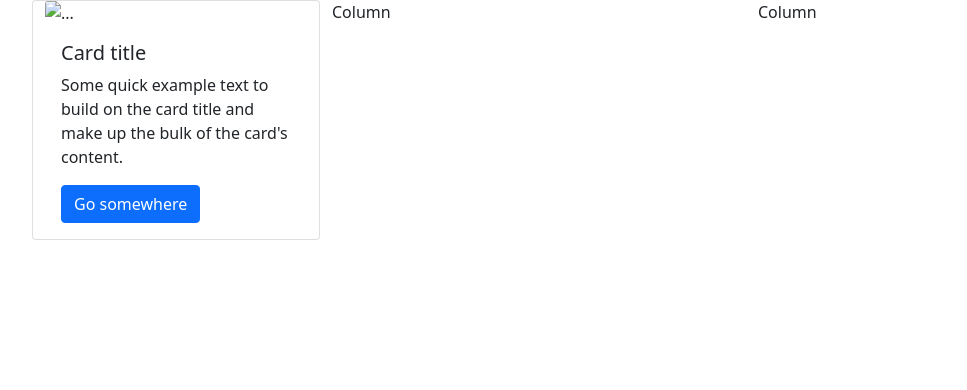
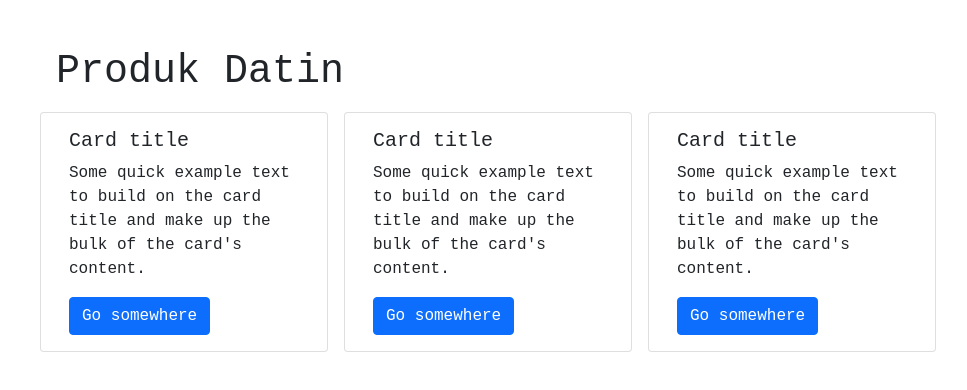
Before and after one commit to ilkompendek/produk-datin, a plain HTML site: page produk-datin/produk-datin.html in a window 1280 px wide. Shown: the whole page, without its empty margins (38-1005 px from the left). Drawn offline with nearby package versions, Linux system fonts and the light colour scheme.

Commit message:
first commit

```diff
--- /dev/null
+++ b/produk-datin/data.js
@@ -0,0 +1,3 @@
+data = {
+    ["nama produk": "", ],
+}
--- a/produk-datin/produk-datin.html
+++ b/produk-datin/produk-datin.html
@@ -8,24 +8,44 @@
     <!-- Bootstrap CSS -->
     <link href="https://cdn.jsdelivr.net/npm/bootstrap@5.0.2/dist/css/bootstrap.min.css" rel="stylesheet" integrity="sha384-EVSTQN3/azprG1Anm3QDgpJLIm9Nao0Yz1ztcQTwFspd3yD65VohhpuuCOmLASjC" crossorigin="anonymous">
     <title>Produk Datin</title>
+    <style>
+        body {
+            font-family: 'Courier New', Courier, monospace;
+            margin: 0;
+        }
+
+        .card {
+            margin-top: 8em;
+        }
+    </style>
 </head>
 
 <body>
     <div class="container-md">
+        <div class="row mt-5 mx-auto">
+            <h1>Produk Datin</h1>
+        </div>
         <div class="row">
-            <div class="card" style="width: 18rem;">
-                <img src="Und Datin_sign (1).pdf" class="card-img-top" alt="...">
+            <div class="col-3 m-2 card" style="width: 18rem;">
                 <div class="card-body">
                     <h5 class="card-title">Card title</h5>
                     <p class="card-text">Some quick example text to build on the card title and make up the bulk of the card's content.</p>
                     <a href="#" class="btn btn-primary">Go somewhere</a>
                 </div>
             </div>
-            <div class="col">
-                Column
+            <div class="col-3 m-2 card" style="width: 18rem;">
+                <div class="card-body">
+                    <h5 class="card-title">Card title</h5>
+                    <p class="card-text">Some quick example text to build on the card title and make up the bulk of the card's content.</p>
+                    <a href="#" class="btn btn-primary">Go somewhere</a>
+                </div>
             </div>
-            <div class="col">
-                Column
+            <div class="col-3 m-2 card" style="width: 18rem;">
+                <div class="card-body">
+                    <h5 class="card-title">Card title</h5>
+                    <p class="card-text">Some quick example text to build on the card title and make up the bulk of the card's content.</p>
+                    <a href="#" class="btn btn-primary">Go somewhere</a>
+                </div>
             </div>
         </div>
     </div>
```
